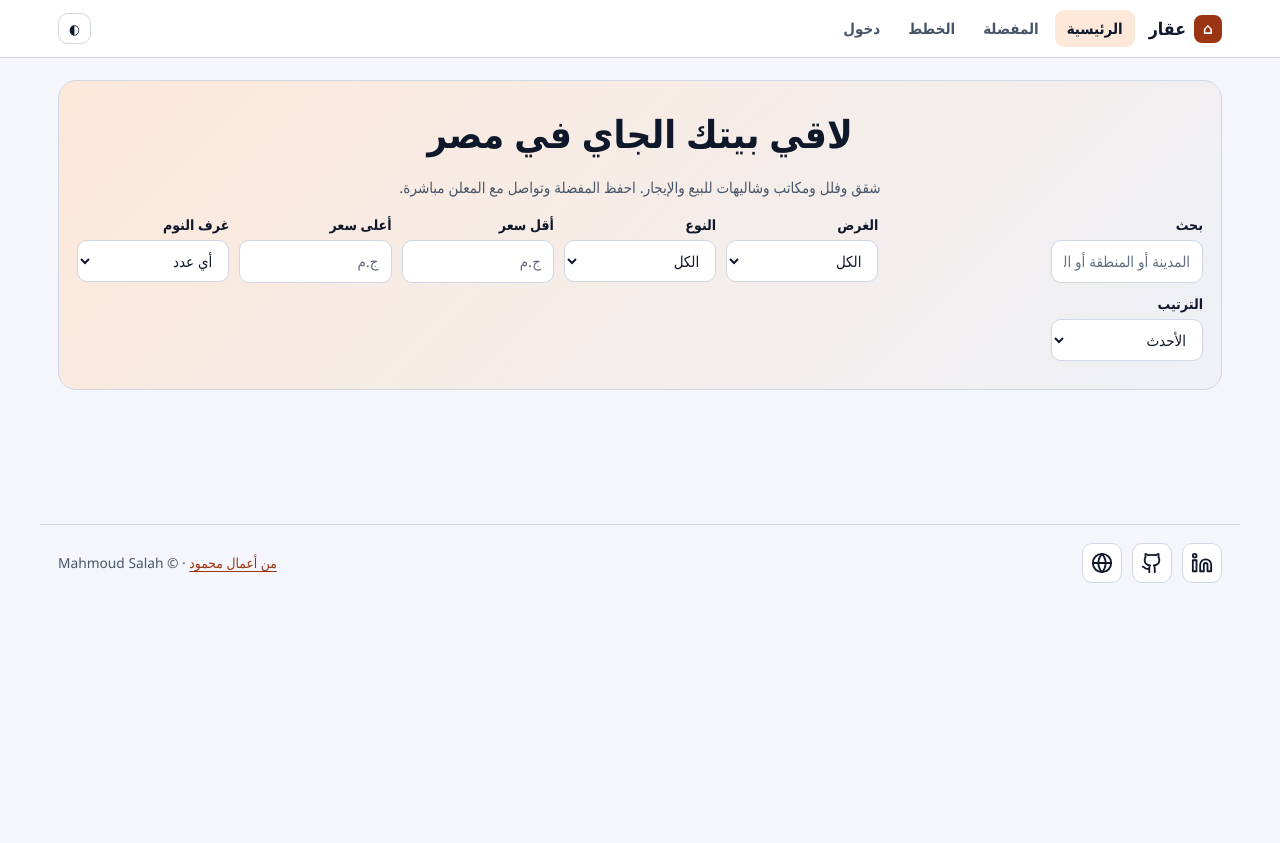
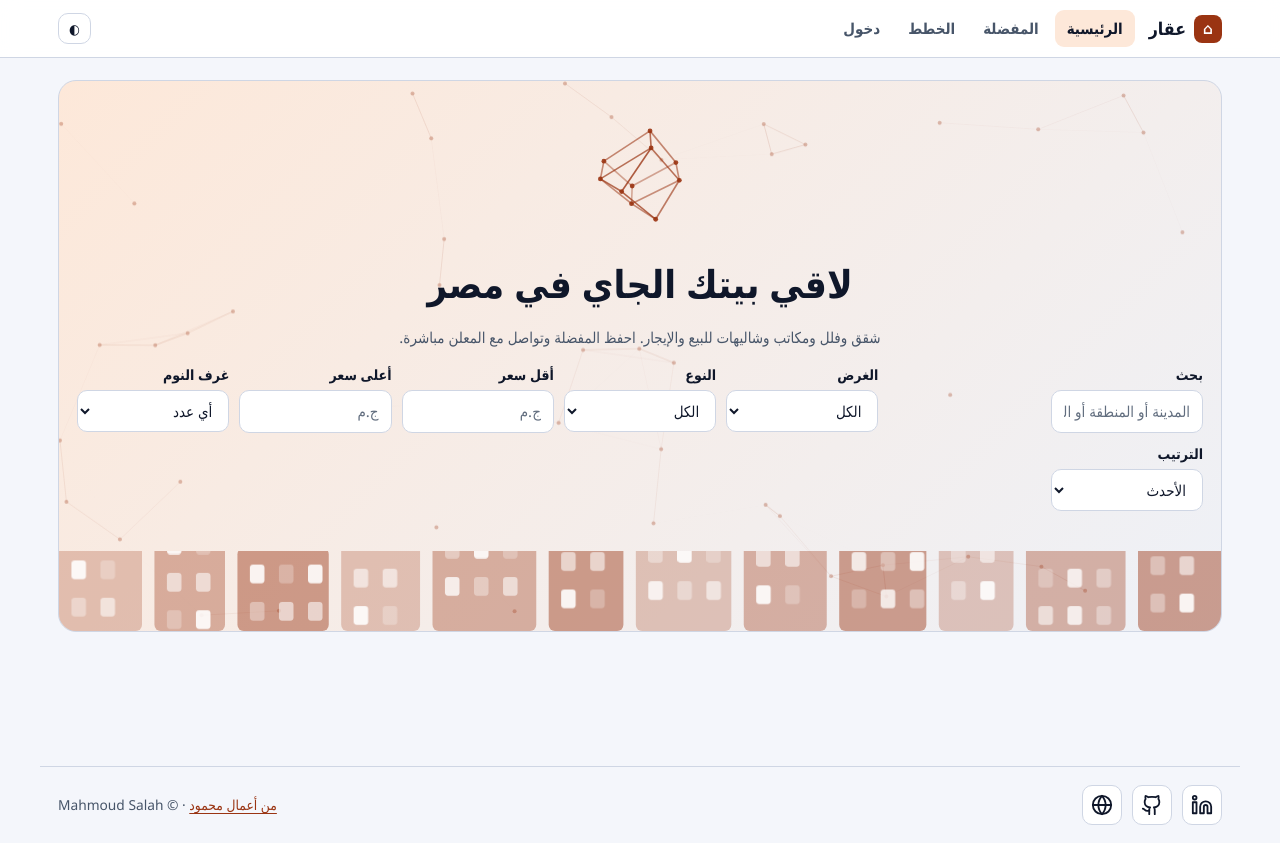
Before and after one commit to engMahmoudSalah/Real-State, a website with bundled scripts: page public/index.html in a window 1280 px wide. Before the commit the page ends 800 px from the top, so only its background shows below. Built offline with nearby package versions, Linux system fonts and the light colour scheme; files whose address does not match are found by name.

Commit message:
Visuals: canvas 3D shapes, particles, scroll reveals, skyline; add Tabeebi to By Mahmoud

```diff
--- a/public/app.css
+++ b/public/app.css
@@ -14,3 +14,4 @@ body{font-family:"Segoe UI",Tahoma,"Noto Sans Arabic",system-ui,sans-serif}
 .gal{display:grid;gap:8px;grid-template-columns:repeat(auto-fit,minmax(220px,1fr))}.gal img{width:100%;height:200px;object-fit:cover;border-radius:12px}
 .two{display:grid;gap:18px;grid-template-columns:1fr 340px}@media(max-width:860px){.two{grid-template-columns:1fr}}
 .hp{position:absolute;width:1px;height:1px;overflow:hidden;clip-path:inset(50%);opacity:0;pointer-events:none}
+.hero2{padding-bottom:120px}.sky{position:absolute!important;inset:auto 0 0 0;pointer-events:none;z-index:0!important}@keyframes win{0%,100%{opacity:.9}50%{opacity:.25}}.win{animation:win 4s ease-in-out infinite}@media (prefers-reduced-motion:reduce){.win{animation:none}}
--- a/public/app.js
+++ b/public/app.js
@@ -1,3 +1,4 @@
+import { canvasEl, reveal, tilt } from "/fx.js";
 import { $, h, api, siteFooter, byMahmoudView, setDict, toast, guard, modal, fmtDate, ago, initTheme, field, authForm, plansView, adminView } from "/kit.js";
 setDict({ "Welcome back": "أهلًا بعودتك", "Create your account": "أنشئ حسابك", "Log in": "تسجيل الدخول", "Create account": "إنشاء حساب", Name: "الاسم", Email: "البريد الإلكتروني", Password: "كلمة المرور", "Your name": "اسمك", "At least 8 characters": "8 حروف على الأقل", "New here? ": "جديد هنا؟ ", "Already have an account? ": "عندك حساب؟ ", "Create an account": "أنشئ حسابًا", "Enter your email.": "اكتب بريدك الإلكتروني.", "Enter your password.": "اكتب كلمة المرور.", "Your plan": "خطتك", "Coming soon": "قريبًا", "Admin dashboard": "لوحة الإدارة", Users: "المستخدمون", "New (7 days)": "جدد (7 أيام)", "Active (7 days)": "نشطون (7 أيام)", "Pro (draft)": "احترافي (مسودة)", Suspended: "موقوف", User: "المستخدم", Role: "الدور", Plan: "الخطة", Status: "الحالة", Joined: "الانضمام", "Audit log": "سجل العمليات", When: "التوقيت", Who: "من", Action: "الإجراء", Detail: "التفاصيل", Admin: "الإدارة", Claim: "تفعيل", "Admin key": "مفتاح الإدارة", Close: "إغلاق", "By Mahmoud": "من أعمال محمود", "Every project I have built, live and free to try.": "كل المشاريع اللي بنيتها، شغالة وجرّبها مجانًا.", "You are here": "أنت هنا", "Admin access granted": "تم تفعيل صلاحية الإدارة", "Payments are not active yet": "الدفع غير مفعّل حاليًا", "You are not an admin. If you own this site, enter the admin key to claim access.": "إنت مش مدير. لو إنت صاحب الموقع اكتب مفتاح الإدارة لتفعيل الصلاحية.",
   "Enter a valid email address.": "اكتب بريدًا إلكترونيًا صحيحًا.", "Enter your name (at least 2 characters).": "اكتب اسمك (حرفين على الأقل).", "Password must be at least 8 characters.": "كلمة المرور 8 حروف على الأقل.", "That email already has an account. Try logging in.": "البريد ده عليه حساب بالفعل. جرّب تسجيل الدخول.", "Wrong email or password.": "البريد أو كلمة المرور غير صحيحة.", "This account is suspended.": "الحساب ده موقوف.", "Please log in to continue.": "سجّل الدخول للمتابعة.", "Too many attempts. Please wait a few minutes and try again.": "محاولات كتير. استنى دقائق وحاول تاني.", "Admins only.": "للإدارة فقط.", "Invalid admin key.": "مفتاح الإدارة غير صحيح.", "Current password is wrong.": "كلمة المرور الحالية غلط.", "New password must be at least 8 characters.": "كلمة المرور الجديدة 8 حروف على الأقل.", "No connection. Check your internet and try again.": "مفيش اتصال. تأكد من الإنترنت وحاول تاني.", "Something went wrong on our side. Please try again.": "حصلت مشكلة عندنا. حاول تاني.", "Cross-site request blocked.": "الطلب مرفوض.", "Not found.": "غير موجود." });
@@ -17,6 +18,7 @@ function shell(content, active) {
   items.push(S.user ? ["#/account", "حسابي", "account"] : ["#/login", "دخول", "login"]);
   app.replaceChildren(h("header", { class: "topbar" }, h("div", { class: "in" }, h("a", { class: "brand", href: "#/" }, h("span", { class: "lg" }, "⌂"), h("span", {}, "عقار")), h("nav", { class: "nav", "aria-label": "القائمة" }, items.map(([href, t, k]) => h("a", { href, class: active === k ? "on" : "" }, t))), h("button", { class: "btn sm", "aria-label": "تبديل الوضع الداكن", onclick: toggleTheme }, "◐"))), h("main", {}, content), siteFooter());
 }
+const skyline = () => { const b = [[0, 60, 40], [46, 90, 34], [86, 40, 44], [136, 110, 38], [180, 70, 50], [236, 100, 36], [278, 50, 46], [330, 84, 40], [376, 64, 42], [424, 104, 36], [466, 56, 48], [520, 80, 40]]; let s = '<svg viewBox="0 0 560 130" preserveAspectRatio="xMidYMax slice" aria-hidden="true" style="width:100%;height:80px;display:block">'; b.forEach(([x, hh, w], i) => { s += `<rect x="${x}" y="${130 - hh}" width="${w}" height="${hh}" rx="3" fill="var(--accent)" opacity="${.25 + (i % 3) * .1}"/>`; for (let r = 0; r < Math.floor(hh / 18); r++) for (let c = 0; c < Math.floor(w / 14); c++) s += `<rect class="win" style="animation-delay:${((i * 7 + r * 3 + c * 5) % 11) * .4}s" x="${x + 6 + c * 14}" y="${130 - hh + 8 + r * 18}" width="7" height="9" rx="1.5" fill="var(--surface)"/>`; }); return s + "</svg>"; };
 const card = (l, favs) => {
   const fav = S.user ? h("button", { class: "favb" + (l.fav ? " on" : ""), "aria-label": "المفضلة", "aria-pressed": !!l.fav, onclick: (e) => { e.preventDefault(); e.stopPropagation(); const btn = e.currentTarget; guard(async () => { await api(`/api/favs/${l.id}`, l.fav ? null : {}, l.fav ? "DELETE" : "POST"); l.fav = !l.fav; btn.classList.toggle("on", l.fav); }); } }, "♥") : null;
   return h("a", { class: "card lcard", href: `#/l/${l.id}` }, h("div", { class: "ph" }, l.images[0] ? h("img", { src: l.images[0], alt: l.title, loading: "lazy", referrerpolicy: "no-referrer", onerror: (e) => e.target.replaceWith(document.createTextNode(ICON[l.type])) }) : ICON[l.type], h("span", { class: "badge acc tagc" }, l.purpose === "rent" ? "للإيجار" : "للبيع"), fav),
@@ -32,12 +34,12 @@ async function home() {
     const qs = new URLSearchParams(Object.entries(F).filter(([, v]) => v !== "" && v !== 0)); if (F.page) qs.set("page", F.page);
     let d; try { d = await api("/api/listings?" + qs); } catch (e) { grid.replaceChildren(h("div", { class: "card empty" }, e.message)); return; }
     if (S.user) { try { const f = (await api("/api/favs")).listings; const ids = new Set(f.map((x) => x.id)); d.listings.forEach((l) => (l.fav = ids.has(l.id))); } catch { /* ignore */ } }
-    if (!append) grid.replaceChildren(); d.listings.forEach((l) => grid.append(card(l)));
+    if (!append) grid.replaceChildren(); d.listings.forEach((l) => { const c = card(l); c.classList.add("reveal"); grid.append(c); }); reveal(grid);
     if (!grid.children.length) grid.append(h("div", { class: "card empty", style: "grid-column:1/-1" }, "مفيش عقارات مطابقة. جرّب تغيّر البحث."));
     more.replaceChildren(d.more ? h("button", { class: "btn", onclick: () => { F.page++; run(true); } }, "عرض المزيد") : null);
     if (!cities.length) { cities = d.cities; citySel.replaceChildren(sel("city", "المدينة", [["", "كل المدن"], ...cities.map((c) => [c, c])])); }
   };
-  shell(h("div", { class: "stack" }, h("section", { class: "hero2" }, h("h1", {}, "لاقي بيتك الجاي في مصر"), h("p", { class: "muted" }, "شقق وفلل ومكاتب وشاليهات للبيع والإيجار. احفظ المفضلة وتواصل مع المعلن مباشرة."),
+  shell(h("div", { class: "stack" }, h("section", { class: "hero2 fxwrap" }, h("div", { class: "fxbg" }, canvasEl("p")), h("div", { class: "sky", html: skyline() }), h("div", { class: "fxart floaty", style: "height:150px" }, canvasEl("wire", "house")), h("h1", {}, "لاقي بيتك الجاي في مصر"), h("p", { class: "muted" }, "شقق وفلل ومكاتب وشاليهات للبيع والإيجار. احفظ المفضلة وتواصل مع المعلن مباشرة."),
     h("div", { class: "filters" }, inp("q", "بحث", "المدينة أو المنطقة أو العنوان"), citySel, sel("purpose", "الغرض", [["", "الكل"], ["sale", "للبيع"], ["rent", "للإيجار"]]), sel("type", "النوع", [["", "الكل"], ...Object.entries(TYPES)]), inp("min", "أقل سعر", "ج.م", "number"), inp("max", "أعلى سعر", "ج.م", "number"), sel("beds", "غرف النوم", [["", "أي عدد"], ["1", "1+"], ["2", "2+"], ["3", "3+"], ["4", "4+"]]), sel("sort", "الترتيب", [["new", "الأحدث"], ["price_asc", "السعر: الأقل"], ["price_desc", "السعر: الأعلى"], ["area_desc", "المساحة"]]))), grid, more), "home");
   run();
 }
--- /dev/null
+++ b/public/fx.js
@@ -0,0 +1,53 @@
+// Shared visual effects: canvas particles, wireframe 3D shapes, scroll reveal, tilt. Free, no assets, respects reduced motion.
+export const reduced = () => matchMedia("(prefers-reduced-motion: reduce)").matches;
+const col = (el, v) => getComputedStyle(el).getPropertyValue(v).trim() || "#7c3aed";
+function loop(canvas, draw) {
+  const ctx = canvas.getContext("2d"); let vis = true, raf = 0, w = 0, h = 0, t0 = performance.now();
+  const fit = () => { const r = canvas.getBoundingClientRect(), d = Math.min(devicePixelRatio || 1, 2); w = Math.max(1, r.width); h = Math.max(1, r.height); canvas.width = w * d; canvas.height = h * d; ctx.setTransform(d, 0, 0, d, 0, 0); };
+  fit(); const ro = new ResizeObserver(() => { fit(); if (reduced()) draw(ctx, w, h, 0); }); ro.observe(canvas);
+  const frame = (t) => { if (!canvas.isConnected) { ro.disconnect(); return; } if (vis && !document.hidden) { ctx.clearRect(0, 0, w, h); draw(ctx, w, h, (t - t0) / 1000); } raf = requestAnimationFrame(frame); };
+  new IntersectionObserver((e) => { vis = e[0].isIntersecting; }).observe(canvas);
+  if (reduced()) draw(ctx, w, h, 0); else raf = requestAnimationFrame(frame);
+}
+export function particles(canvas, n = 46) {
+  const pts = Array.from({ length: n }, () => ({ x: Math.random(), y: Math.random(), vx: (Math.random() - .5) * .00006, vy: (Math.random() - .5) * .00006 }));
+  loop(canvas, (c, w, h) => {
+    const k = col(canvas, "--accent"); c.fillStyle = k; c.strokeStyle = k;
+    for (const p of pts) { p.x = (p.x + p.vx * 16 + 1) % 1; p.y = (p.y + p.vy * 16 + 1) % 1; }
+    for (let i = 0; i < pts.length; i++) {
+      const a = pts[i]; c.globalAlpha = .55; c.beginPath(); c.arc(a.x * w, a.y * h, 2, 0, 7); c.fill();
+      for (let j = i + 1; j < pts.length; j++) { const b = pts[j], d = Math.hypot((a.x - b.x) * w, (a.y - b.y) * h); if (d < 120) { c.globalAlpha = (1 - d / 120) * .3; c.lineWidth = 1; c.beginPath(); c.moveTo(a.x * w, a.y * h); c.lineTo(b.x * w, b.y * h); c.stroke(); } }
+    }
+    c.globalAlpha = 1;
+  });
+}
+const SHAPES = (() => {
+  const p = (1 + Math.sqrt(5)) / 2; const iv = [[-1, p, 0], [1, p, 0], [-1, -p, 0], [1, -p, 0], [0, -1, p], [0, 1, p], [0, -1, -p], [0, 1, -p], [p, 0, -1], [p, 0, 1], [-p, 0, -1], [-p, 0, 1]];
+  const auto = (v, max) => { const e = []; for (let i = 0; i < v.length; i++) for (let j = i + 1; j < v.length; j++) if (Math.hypot(...v[i].map((x, k) => x - v[j][k])) < max) e.push([i, j]); return e; };
+  const ico = { v: iv, e: auto(iv, 2.1) };
+  const cube = { v: [[-1, -1, -1], [1, -1, -1], [1, 1, -1], [-1, 1, -1], [-1, -1, 1], [1, -1, 1], [1, 1, 1], [-1, 1, 1]], e: [] }; cube.e = auto(cube.v, 2.1);
+  const house = { v: [[-1, -.2, -.8], [1, -.2, -.8], [1, -1.1, -.8], [-1, -1.1, -.8], [-1, -.2, .8], [1, -.2, .8], [1, -1.1, .8], [-1, -1.1, .8], [0, .9, -.8], [0, .9, .8]], e: [[0, 1], [1, 2], [2, 3], [3, 0], [4, 5], [5, 6], [6, 7], [7, 4], [0, 4], [1, 5], [2, 6], [3, 7], [0, 8], [1, 8], [4, 9], [5, 9], [8, 9]] };
+  const ring = { v: [], e: [] }; const N = 24; for (let r = 0; r < 3; r++) for (let i = 0; i < N; i++) { const a = (i / N) * 6.2832, R = 1 + r * .0; ring.v.push(r === 0 ? [Math.cos(a), Math.sin(a), 0] : r === 1 ? [Math.cos(a), 0, Math.sin(a)] : [0, Math.cos(a), Math.sin(a)]); ring.e.push([r * N + i, r * N + ((i + 1) % N)]); }
+  return { ico, cube, house, ring };
+})();
+export function wire(canvas, shape = "ico") {
+  const S = SHAPES[shape];
+  loop(canvas, (c, w, h, t) => {
+    const k = col(canvas, "--accent"), s = Math.min(w, h) * .21, ay = t * .5, ax = .5 + Math.sin(t * .4) * .3; c.strokeStyle = k; c.fillStyle = k; c.lineWidth = 1.6;
+    const P = S.v.map(([x, y, z]) => { let X = x * Math.cos(ay) + z * Math.sin(ay), Z = -x * Math.sin(ay) + z * Math.cos(ay), Y = y * Math.cos(ax) - Z * Math.sin(ax); Z = y * Math.sin(ax) + Z * Math.cos(ax); const f = 3.2 / (3.2 - Z * .5); return [w / 2 + X * s * f, h / 2 + Y * s * f, Z]; });
+    for (const [i, j] of S.e) { c.globalAlpha = .35 + ((P[i][2] + P[j][2]) / 2 + 1.5) * .18; c.beginPath(); c.moveTo(P[i][0], P[i][1]); c.lineTo(P[j][0], P[j][1]); c.stroke(); }
+    c.globalAlpha = .9; for (const q of P) { c.beginPath(); c.arc(q[0], q[1], 2.4, 0, 7); c.fill(); } c.globalAlpha = 1;
+  });
+}
+export function reveal(root = document) {
+  const els = [...root.querySelectorAll(".reveal")]; if (reduced() || !("IntersectionObserver" in window)) { els.forEach((e) => e.classList.add("in")); return; }
+  const io = new IntersectionObserver((es) => es.forEach((e) => { if (e.isIntersecting) { e.target.classList.add("in"); io.unobserve(e.target); } }), { threshold: .12 });
+  els.forEach((e, i) => { e.style.transitionDelay = Math.min(i % 6, 5) * 60 + "ms"; io.observe(e); });
+}
+export function tilt(el) {
+  if (reduced()) return;
+  el.addEventListener("pointermove", (e) => { const r = el.getBoundingClientRect(), x = (e.clientX - r.left) / r.width - .5, y = (e.clientY - r.top) / r.height - .5; el.style.transform = `perspective(700px) rotateY(${x * 8}deg) rotateX(${-y * 8}deg)`; });
+  el.addEventListener("pointerleave", () => (el.style.transform = ""));
+}
+// hero with a canvas layer: art(kind) -> element to place behind/beside the content
+export function canvasEl(kind, shape) { const c = document.createElement("canvas"); c.className = "fxc fx-" + kind; c.setAttribute("aria-hidden", "true"); queueMicrotask(() => requestAnimationFrame(() => (kind === "wire" ? wire(c, shape) : particles(c)))); return c; }
--- a/public/kit.css
+++ b/public/kit.css
@@ -33,3 +33,10 @@ table{width:100%;border-collapse:collapse}th,td{text-align:start;padding:9px 10p
 .fico:hover{background:var(--accent-soft);border-color:var(--accent)}
 .bycard.cur{border-color:var(--accent);border-width:2px}.bycard:hover{border-color:var(--accent)}
 .fav{width:42px;height:42px;border-radius:10px;background:var(--surface2);display:grid;place-items:center;font-weight:800;flex:none;border:1px solid var(--border);color:var(--accent)}
+.reveal{opacity:0;transform:translateY(18px);transition:opacity .6s ease,transform .6s ease}.reveal.in{opacity:1;transform:none}
+.fxc{display:block;width:100%;height:100%}.fxwrap{position:relative;overflow:hidden}.fxwrap>.fxbg{position:absolute;inset:0;opacity:.55;pointer-events:none}.fxwrap>.fxfg{position:relative}
+.fxart{width:min(300px,70vw);height:240px;margin:0 auto;pointer-events:none}
+@keyframes floaty{0%,100%{transform:translateY(0) rotate(var(--r,0deg))}50%{transform:translateY(-10px) rotate(var(--r,0deg))}}
+.floaty{animation:floaty 5s ease-in-out infinite}
+@media (prefers-reduced-motion:reduce){.reveal{opacity:1;transform:none;transition:none}.floaty{animation:none}*{scroll-behavior:auto!important}}
+.fxwrap>.fxbg{z-index:0}.fxwrap>*:not(.fxbg){position:relative;z-index:1}
--- a/public/sites.js
+++ b/public/sites.js
@@ -20,4 +20,5 @@ export const SITES = [
   ["Right Water", "💧", "https://right-water.mahmodsalah.workers.dev/", "Water services company site with a clean, fresh look."],
   ["Login Sahl", "🔑", "https://login-sahl.mahmodsalah.workers.dev/", "Simplified login and onboarding experience."],
   ["Lerne Deutsch", "🇩🇪", "https://lerne-deutsch.mahmodsalah.workers.dev/", "Arabic-first German course: personal learning path, A1 to B1 lessons with audio, exercises and spaced review."],
+  ["Tabeebi", "🩺", "https://tabeebi.mahmodsalah.workers.dev/", "Doctor booking platform: search, live slots, reviews, video visits and doctor subscription plans."],
 ];
```
